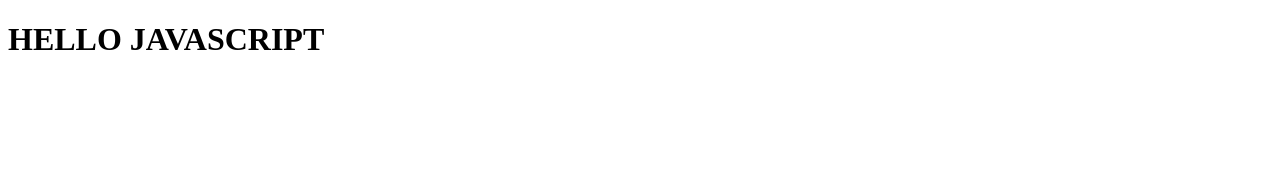
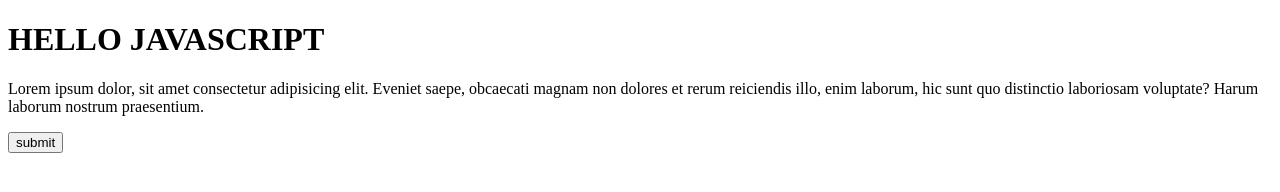
Before and after one commit to adisri05/my-web-dev-learning, a plain HTML site: page index.html in a window 1280 px wide. Drawn offline with Linux system fonts and the light colour scheme.

Commit message:
changes in index

```diff
--- a/index.html
+++ b/index.html
@@ -8,5 +8,8 @@
 </head>
 <body>
     <h1> HELLO JAVASCRIPT </h1>
+
+    <p>Lorem ipsum dolor, sit amet consectetur adipisicing elit. Eveniet saepe, obcaecati magnam non dolores et rerum reiciendis illo, enim laborum, hic sunt quo distinctio laboriosam voluptate? Harum laborum nostrum praesentium.</p>
+    <button type="submit">submit</button>
 </body>
 </html>
```
Also changed, not shown: app.js (line endings or trailing spaces).
